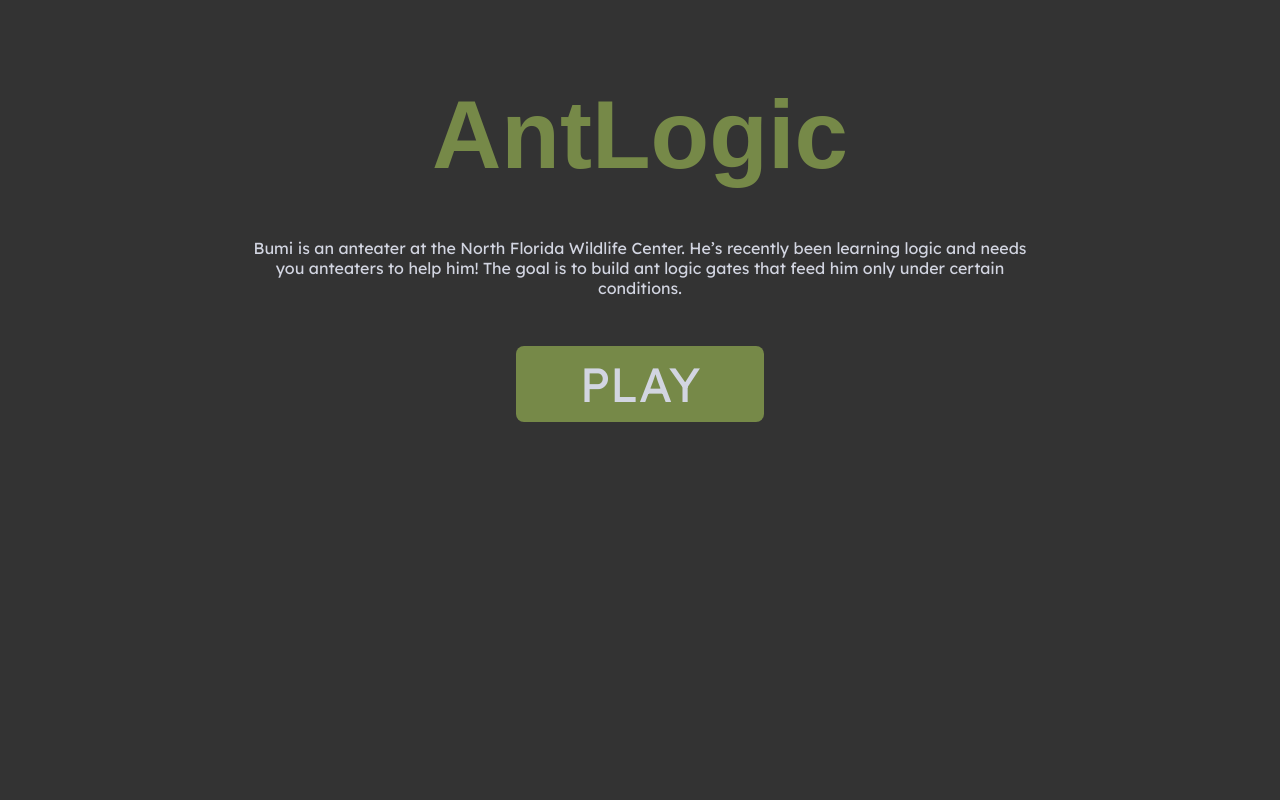
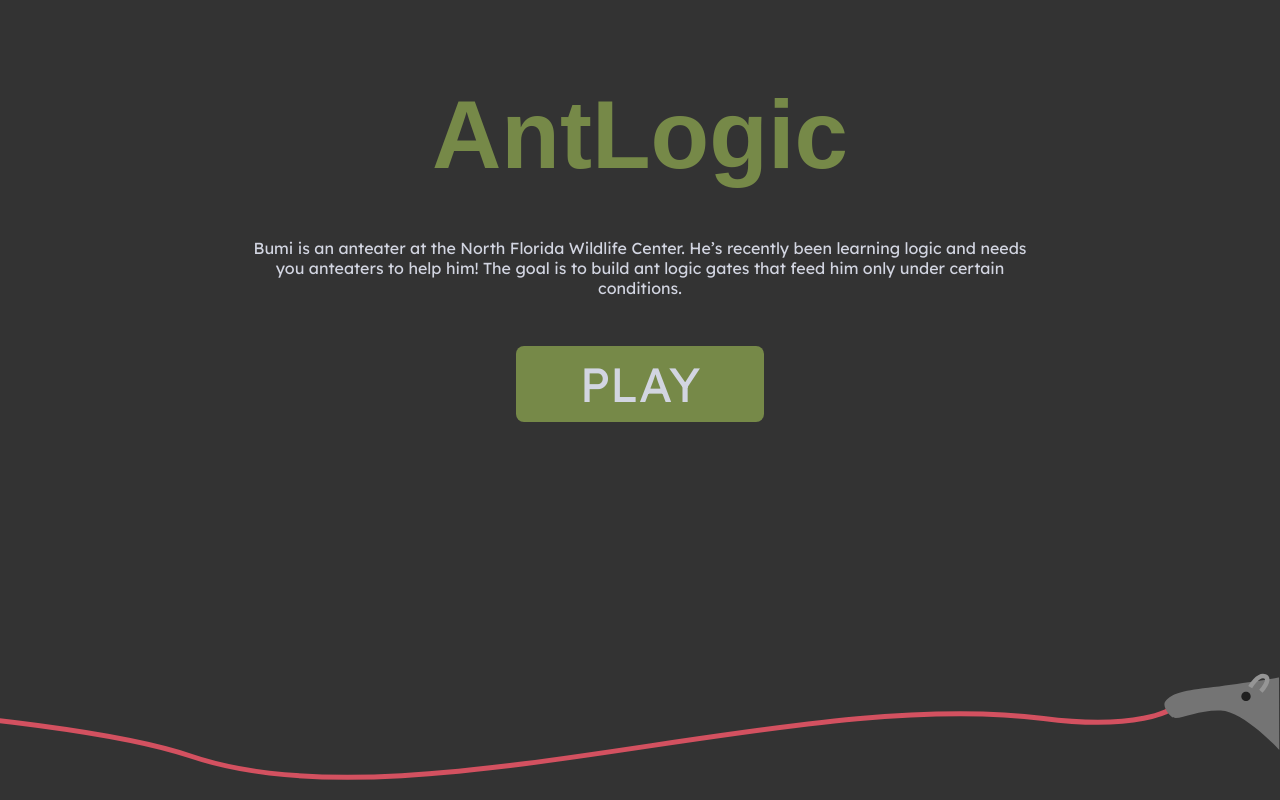
Before and after one commit to benjamin-cates/ant_logic, a React (Vite) app in the folder frontend/: page / in a window 1280 px wide. Built offline with nearby package versions, Linux system fonts and the light colour scheme; a web font is replaced by a local one.

Commit message:
Add bumi to front page

```diff
--- a/frontend/src/pages/index.tsx
+++ b/frontend/src/pages/index.tsx
@@ -4,6 +4,7 @@ import { Link } from "react-router-dom";
 
 function App() {
   return (
+
     <div id="main">
       <h1>AntLogic</h1>
       <p>
@@ -14,6 +15,16 @@ function App() {
       <Link to={"/levels"}>
         <button className="btn-green main-btn">PLAY</button>
       </Link>
+      <svg id="bumi_frontpage" width="2002" height="107" viewBox="0 0 2002 107" fill="none" xmlns="http://www.w3.org/2000/svg">
+        <path d="M1893.44 35.6559C1893.44 35.6559 1862 58 1765.5 45.5C1513.07 12.8013 1129.5 157 912.5 83C728.41 20.2226 3 6.5 3 6.5" stroke="#D35160" strokeWidth="5" strokeLinecap="round" strokeLinejoin="round"/>
+        <path d="M1893.6 43.7016C1899.5 48.6391 1919.3 36.367 1942.7 37.4471C1966.11 38.5273 2001.29 76.7699 2001.29 76.7699L2001.05 4.50098C2001.05 4.50098 1958.18 11.524 1930.1 14.7644C1902.02 18.0048 1894.04 20.7605 1887.26 28.4872C1884.83 31.2618 1887.71 38.764 1893.6 43.7016Z" fill="#747474"/>
+        <path d="M1967.99 28.0372C1970.56 28.0372 1972.65 25.9517 1972.65 23.3791C1972.65 20.8066 1970.56 18.7211 1967.99 18.7211C1965.42 18.7211 1963.33 20.8066 1963.33 23.3791C1963.33 25.9517 1965.42 28.0372 1967.99 28.0372Z" fill="#202020"/>
+        <path d="M1972.17 14.1706C1972.17 14.1706 1979.94 0.677353 1986.94 3.35054C1993.94 6.02373 1982.87 18.244 1982.87 18.244" stroke="#959595" strokeWidth="4.48182" strokeLinejoin="bevel"/>
+      </svg>
+
+
+
+
     </div>
   );
 }
--- a/frontend/src/styles/home.css
+++ b/frontend/src/styles/home.css
@@ -12,3 +12,10 @@
 .main-btn {
   font-size: 3rem;
 }
+
+#bumi_frontpage {
+    position: fixed;
+    right: 0;
+    bottom: 20px;
+
+}
```
